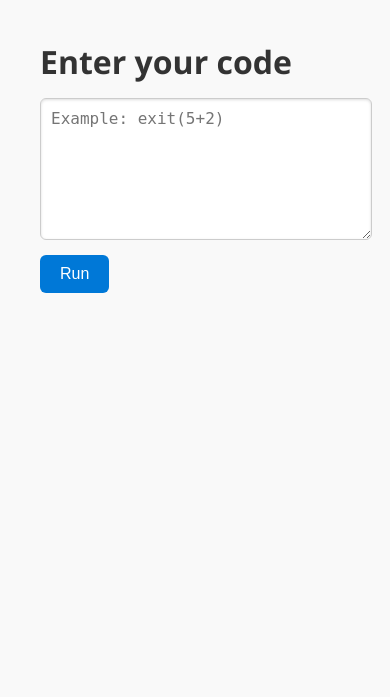
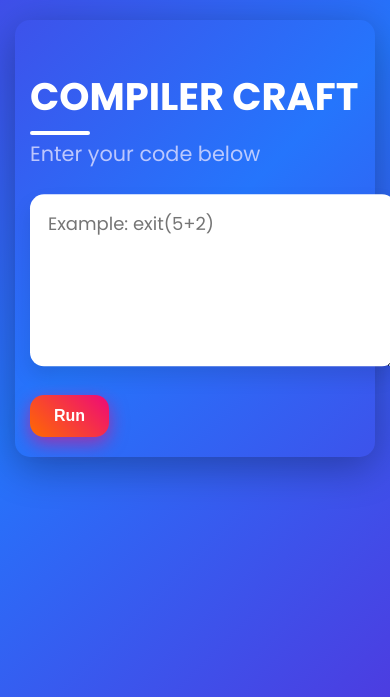
Before and after one commit to anushkachauhan234/cdpbl, a Flask app: page / in a window 390 px wide. Shown: the top 697 px of the page. Run offline with Flask 3, Linux system fonts and the light colour scheme.

Commit message:
Save current changes

```diff
--- a/CompilerCraft/app.py
+++ b/CompilerCraft/app.py
@@ -51,7 +51,6 @@ def syntax_analysis(tokens):
         ""
     ] + tree_lines
 
-
 def build_syntax_tree(expr):
     # Support for +, -, *, /
     precedence = {'+': 1, '-': 1, '*': 2, '/': 2}
@@ -97,17 +96,30 @@ def build_syntax_tree(expr):
             node.right = right
             stack.append(node)
 
-    def format_tree(node, indent=""):
+    # The root of the tree is the last node in stack
+    root = stack[-1] if stack else None
+
+    # This function formats the tree for display
+    def format_tree(node, indent="", last=True):
         if node is None:
             return []
-        right = format_tree(node.right, indent + "   ")
-        this = [indent + str(node.value)]
-        left = format_tree(node.left, indent + "   ")
-        return right + this + left
 
-    # Generate tree lines
-    root = stack[0] if stack else Node('?')
+        tree_str = []
+        prefix = indent + ("└── " if last else "├── ")
+        tree_str.append(prefix + str(node.value))
+
+        indent += "    " if last else "│   "
+        children = [node.left, node.right]
+        children = [child for child in children if child]
+
+        for i, child in enumerate(children):
+            tree_str += format_tree(child, indent, i == len(children) - 1)
+
+        return tree_str
+
     return format_tree(root)
+
+
 
 def semantic_analysis():
     # Simple mock semantic analysis output for demo
--- a/CompilerCraft/templates/index.html
+++ b/CompilerCraft/templates/index.html
@@ -2,48 +2,187 @@
 <html lang="en">
 <head>
   <meta charset="UTF-8" />
-    <title>Compiler Input</title>
+  <title>Compiler Craft</title>
   <style>
+    @import url('https://fonts.googleapis.com/css2?family=Poppins:wght@400;700&display=swap');
+
+    /* Background gradient animation */
+    @keyframes gradientShift {
+      0% {
+        background-position: 0% 50%;
+      }
+      50% {
+        background-position: 100% 50%;
+      }
+      100% {
+        background-position: 0% 50%;
+      }
+    }
+
+    /* Floating animation for textarea */
+    @keyframes floatUpDown {
+      0%, 100% {
+        transform: translateY(0);
+        box-shadow: 0 10px 20px rgba(0,0,0,0.1);
+      }
+      50% {
+        transform: translateY(-8px);
+        box-shadow: 0 15px 25px rgba(0,0,0,0.15);
+      }
+    }
+
+    /* Fade-in animation */
+    @keyframes fadeInUp {
+      from {
+        opacity: 0;
+        transform: translateY(20px);
+      }
+      to {
+        opacity: 1;
+        transform: translateY(0);
+      }
+    }
+
     body {
-            font-family: 'Segoe UI', Tahoma, Geneva, Verdana, sans-serif;
-            margin: 40px;
-            background: #f9f9f9;
-            color: #333;
+      font-family: 'Poppins', 'Segoe UI', Tahoma, Geneva, Verdana, sans-serif;
+      margin: 40px auto;
+      max-width: 700px;
+      background: linear-gradient(-45deg, #6a11cb, #2575fc, #6a11cb, #2575fc);
+      background-size: 400% 400%;
+      animation: gradientShift 15s ease infinite;
+      color: #fff;
+      line-height: 1.6;
+      padding: 40px 30px;
+      border-radius: 15px;
+      box-shadow: 0 10px 40px rgba(0,0,0,0.3);
+      overflow-x: hidden;
     }
+
+    h1 {
+      margin-bottom: 10px;
+      font-weight: 700;
+      font-size: 3rem;
+      color: #fff;
+      position: relative;
+      animation: fadeInUp 1s ease forwards;
+    }
+
+    /* Animated underline */
+    h1::after {
+      content: '';
+      position: absolute;
+      left: 0;
+      bottom: -8px;
+      width: 60px;
+      height: 4px;
+      background: #fff;
+      border-radius: 2px;
+      animation: underlineExpand 1.2s ease forwards;
+      transform-origin: left;
+      transform: scaleX(0);
+      opacity: 0;
+    }
+    @keyframes underlineExpand {
+      to {
+        transform: scaleX(1);
+        opacity: 1;
+      }
+    }
+
+    h3 {
+      margin-top: 0;
+      margin-bottom: 25px;
+      font-weight: 500;
+      font-size: 1.5rem;
+      color: #e0e0ffcc;
+      animation: fadeInUp 1.2s ease forwards;
+      animation-delay: 0.2s;
+      opacity: 0;
+    }
+
+    form {
+      animation: fadeInUp 1.4s ease forwards;
+      animation-delay: 0.4s;
+      opacity: 0;
+    }
+
     textarea {
       width: 100%;
       max-width: 600px;
-            height: 120px;
-            font-size: 16px;
-            padding: 10px;
-            border-radius: 6px;
-            border: 1px solid #ccc;
+      height: 160px;
+      font-size: 18px;
+      padding: 16px 18px;
+      border-radius: 14px;
+      border: none;
+      box-shadow: 0 10px 20px rgba(0,0,0,0.1);
       resize: vertical;
-            box-shadow: inset 0 1px 3px #ddd;
+      font-family: 'Poppins', monospace, monospace;
+      color: #222;
+      background-color: #fff;
+      transition: box-shadow 0.3s ease, transform 0.3s ease;
+      animation: floatUpDown 6s ease-in-out infinite;
+    }
+    textarea:focus {
+      outline: none;
+      box-shadow: 0 0 15px 3px rgba(255,255,255,0.7);
+      transform: translateY(-5px);
+      background-color: #f0f8ff;
+    }
+
+    button {
+      margin-top: 20px;
+      padding: 14px 34px;
+      font-size: 18px;
+      background: linear-gradient(45deg, #ff6a00, #ee0979);
+      border: none;
+      border-radius: 14px;
+      color: white;
+      cursor: pointer;
+      font-weight: 600;
+      box-shadow: 0 6px 18px rgba(238, 9, 121, 0.6);
+      transition: background 0.4s ease, box-shadow 0.4s ease, transform 0.3s ease;
+      user-select: none;
+    }
+    button:hover,
+    button:focus {
+      background: linear-gradient(45deg, #ee0979, #ff6a00);
+      box-shadow: 0 10px 28px rgba(238, 9, 121, 0.85);
+      transform: translateY(-4px) scale(1.05);
+      outline: none;
+    }
+    button:active {
+      transform: translateY(-2px) scale(1.02);
+      box-shadow: 0 6px 18px rgba(238, 9, 121, 0.7);
+    }
+
+    /* Responsive tweaks */
+    @media (max-width: 650px) {
+      body {
+        margin: 20px 15px;
+        padding: 20px 15px;
+      }
+      textarea {
+        max-width: 100%;
+        height: 140px;
+      }
+      h1 {
+        font-size: 2.4rem;
+      }
+      h3 {
+        font-size: 1.3rem;
       }
       button {
-            margin-top: 10px;
-            padding: 10px 20px;
         font-size: 16px;
-            background-color: #0078d7;
-            border: none;
-            border-radius: 6px;
-            color: white;
-            cursor: pointer;
-            transition: background-color 0.3s ease;
+        padding: 12px 24px;
       }
-        button:hover {
-            background-color: #005ea3;
-        }
-        h1 {
-            margin-bottom: 15px;
     }
   </style>
 </head>
 <body>
-    <h1>Enter your code</h1>
+  <h1>COMPILER CRAFT</h1>
+  <h3>Enter your code below</h3>
   <form method="post" action="{{ url_for('run_code') }}">
-        <textarea name="code" placeholder="Example: exit(5+2)"></textarea><br />
+    <textarea name="code" placeholder="Example: exit(5+2)" spellcheck="false"></textarea><br />
     <button type="submit">Run</button>
   </form>
 </body>
```
Also changed, not shown: CompilerCraft/templates/phase_output.html (+120 -36 lines). Lines whose indentation alone changed are shown as unchanged.
